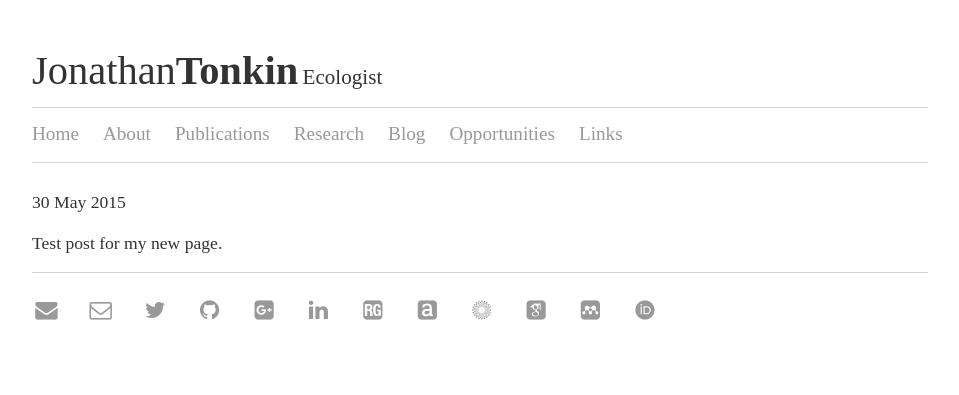
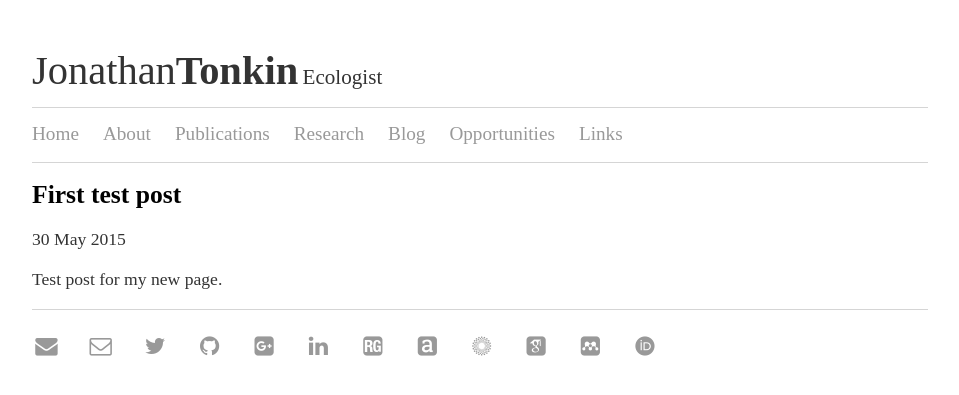
Before and after one commit to jdtonkin/jdtonkin.github.io, a Jekyll site: the page built from _posts/2015-05-30-First-test-post.md.md, in a window 1280 px wide. Shown: the top 395 px of the page, without its empty margins (160-1119 px from the left). Built offline with Jekyll 4.4.1, drawn with Linux system fonts in a browser that asks for light colours; nearby versions of some CDN libraries; some web fonts are replaced.

Commit message:
Update post.html

```diff
--- a/_layouts/post.html
+++ b/_layouts/post.html
@@ -1,8 +1,8 @@
 ---
 layout: default
-title: Blog
 ---
-<h1><p class="meta">{{ post.title }}</p></h1>
+
+<h1>{{ page.title }}</h1>
 <p class="meta">{{ page.date | date_to_string }}</p>
 
 <div class="post">
```
